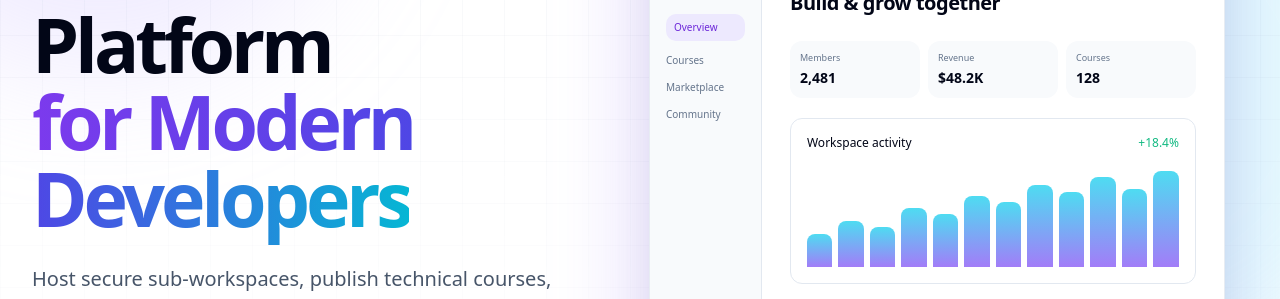
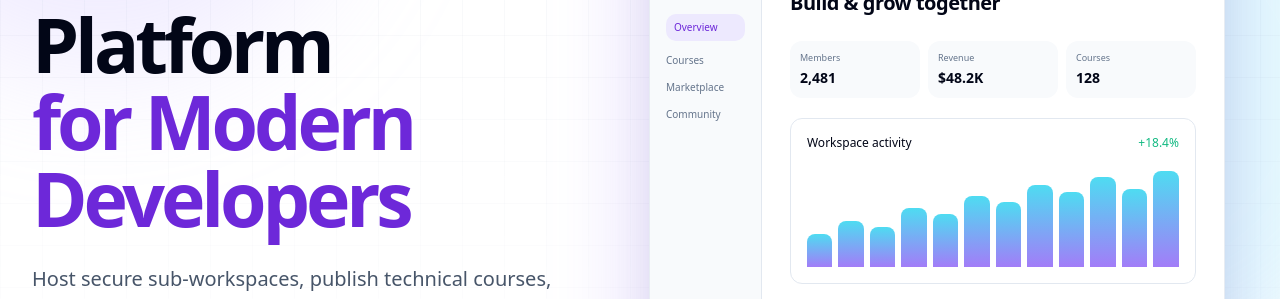
Before and after one commit to docksidedirect/codestoreglobal, a Next.js app: page /en in a window 1280 px wide. Shown: the part 374-673 px from the top of the page. Built offline with nearby package versions, Linux system fonts and the light colour scheme; no server answers.

Commit message:
new page ui - ux design global css

```diff
--- a/src/app/globals.css
+++ b/src/app/globals.css
@@ -83,8 +83,8 @@
   }
 
   .text-gradient {
-    @apply bg-gradient-to-r from-violet-600 via-indigo-600 to-cyan-500 bg-clip-text text-transparent;
-  }
+  @apply text-violet-700 dark:text-violet-400;
+}
 
   /* Reduced from py-24 sm:py-28 to prevent oversized gaps between sections. */
   .section-pad {
```
